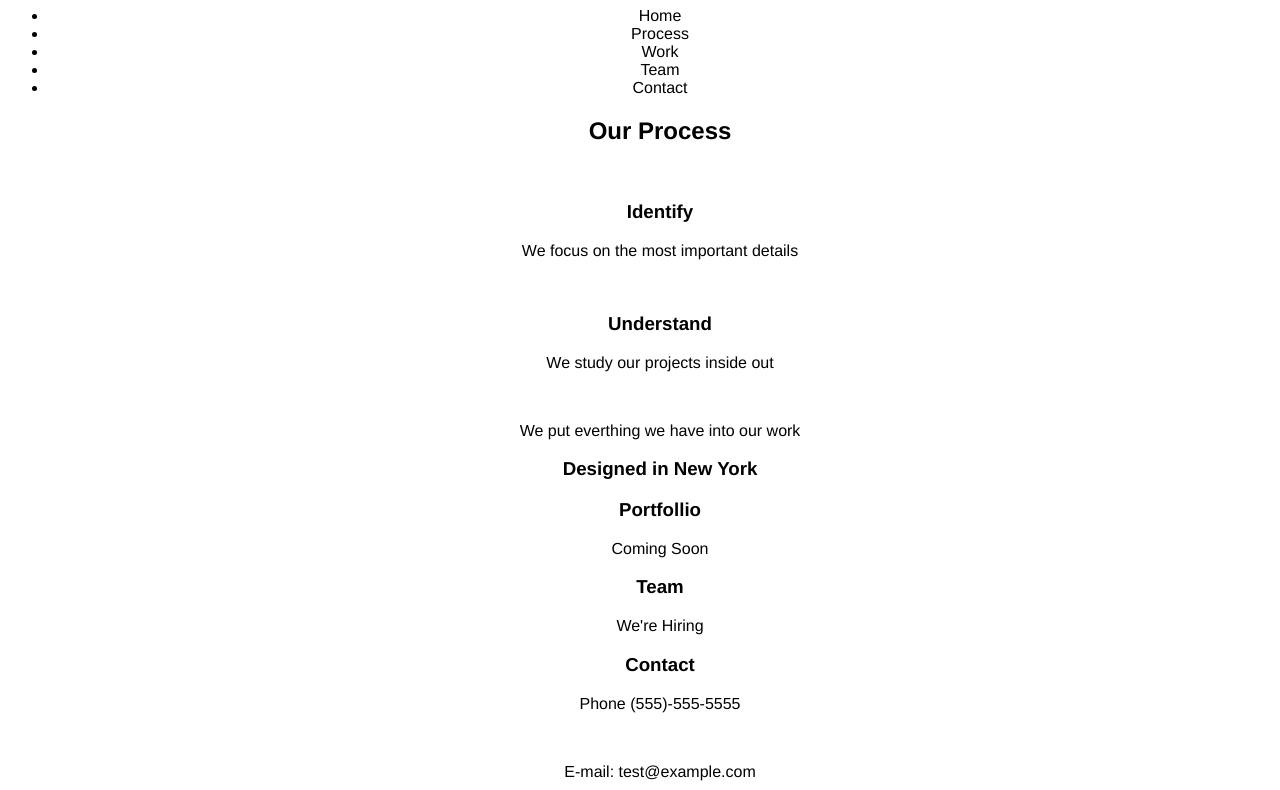
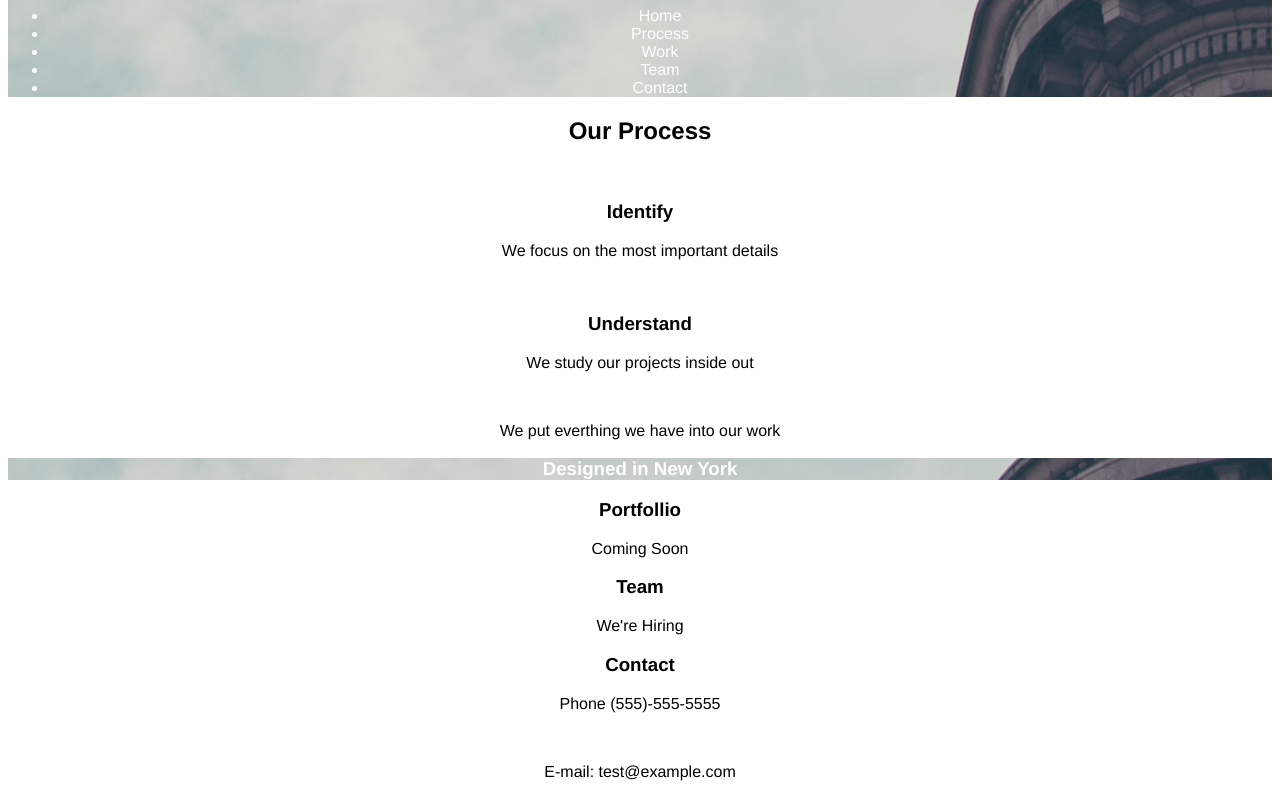
Before and after one commit to johnosorio182/Broadway, a plain HTML site: page index.html in a window 1280 px wide. Shown: the part 73-863 px from the top of the page. Drawn offline with Linux system fonts and the light colour scheme.

Commit message:
added background image and edited headers

```diff
--- a/css/style.css
+++ b/css/style.css
@@ -2,3 +2,8 @@ body {
   font-family: Helvetica;
   text-align: center;
 }
+
+#Broadway {
+  color: white;
+  background-image: url("../resources/images/the-flatiron-building.png");
+}
--- a/index.html
+++ b/index.html
@@ -6,6 +6,7 @@
     <title>Broadway Design</title>
   </head>
   <body>
+    <div id="Broadway">
     <h1>Broadway Design</h1>
     <ul>
       <li>Home</li>
@@ -13,6 +14,7 @@
       <li>Work</li>
       <li>Team</li>
       <li>Contact</li>
+    </div>
       <h2>Our Process</h2>
       <img src="">
       <h3>Identify</h3>
@@ -22,7 +24,7 @@
       <p>We study our projects inside out</p>
       <img src="">
       <p>We put everthing we have into our work</p>
-      <div class="Designed In">
+      <div id="Broadway">
         <h3>Designed in New York</h3>
       </div>
       <h3>Portfollio</h3>
```
Also changed, not shown: resources/images/execute.svg (renamed from resources/execute.svg), resources/images/identify.svg (renamed from resources/identify.svg), resources/images/the-flatiron-building.png (renamed from resources/the-flatiron-building.png), resources/images/understand.svg (renamed from resources/understand.svg), 3 other files.
